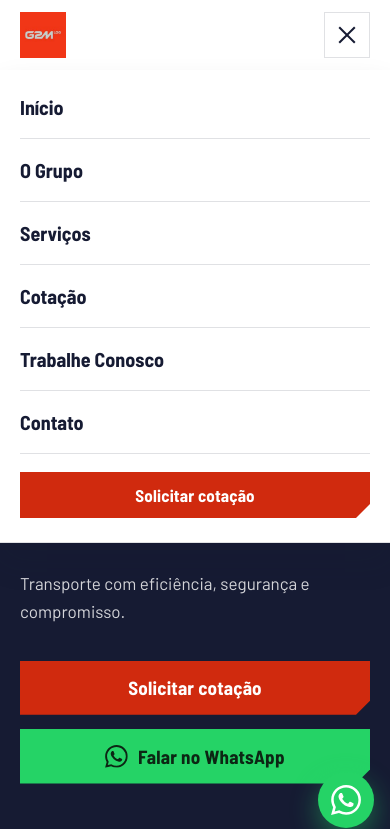
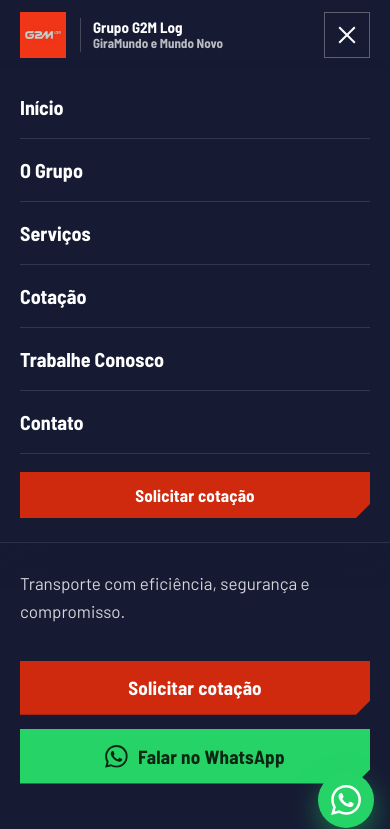
Before and after one commit to gustagoatt/giramundotransportes, a plain HTML site: page index.html in a window 390 px wide. Both pictures are taken after a click on the button "Abrir menu". Shown: the top 829 px of the page. Drawn offline with Linux system fonts and the light colour scheme.

Commit message:
Celular: cabecalho azul, faixas fora do texto na cotacao e nos valores
Co-Authored-By: Claude Opus 5.5 <noreply@anthropic.com>
Claude-Session: https://claude.ai/code/session_017xnz1XapoKjYd1aFfN7f2v

```diff
--- a/index.html
+++ b/index.html
@@ -271,6 +271,18 @@ button,input,select,textarea{font:inherit;color:inherit}
   .brand span{display:none}
 }
 @media (max-width:960px){
+  /* cabeçalho escuro no celular, contínuo com o hero */
+  .hd{background:var(--navy);border-bottom-color:rgba(255,255,255,.1)}
+  .hd.sh{box-shadow:0 8px 24px rgba(0,0,0,.35)}
+  .brand span{display:block;color:rgba(255,255,255,.7);border-left-color:rgba(255,255,255,.2);font-size:13px;padding-left:12px}
+  .brand span b{color:#fff;font-size:15px}
+  .burger{background:transparent;border-color:rgba(255,255,255,.3)}
+  .burger i{background:#fff}
+  .hd .nav{background:var(--navy);border-bottom-color:rgba(255,255,255,.1)}
+  .hd .nav ul a{color:#fff;border-bottom-color:rgba(255,255,255,.12)}
+  /* faixas fora do texto */
+  .vals__bands{display:none}
+  .quote::before,.quote::after{bottom:auto;height:calc(var(--cut) + 36px)}
   .hd .wrap{height:70px}
   .brand img{width:46px;height:46px}
   .burger{display:flex}
```
